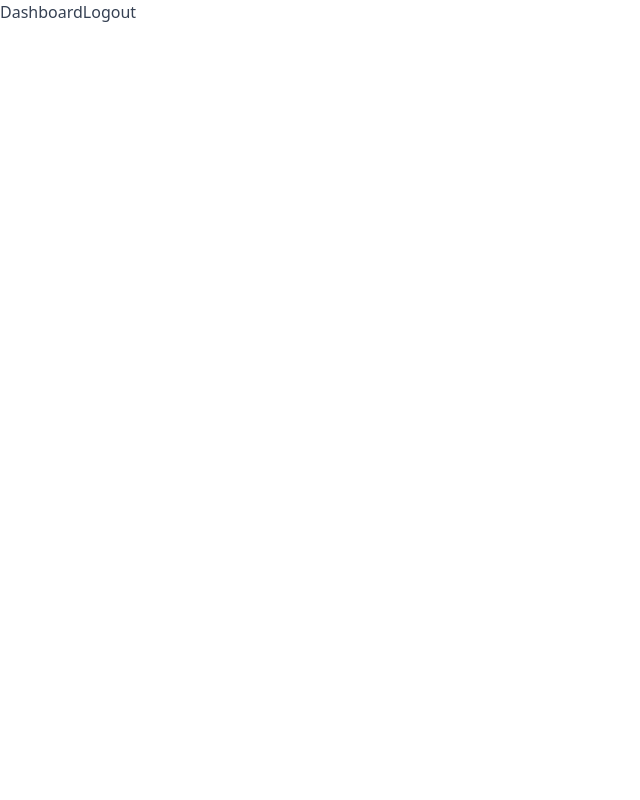
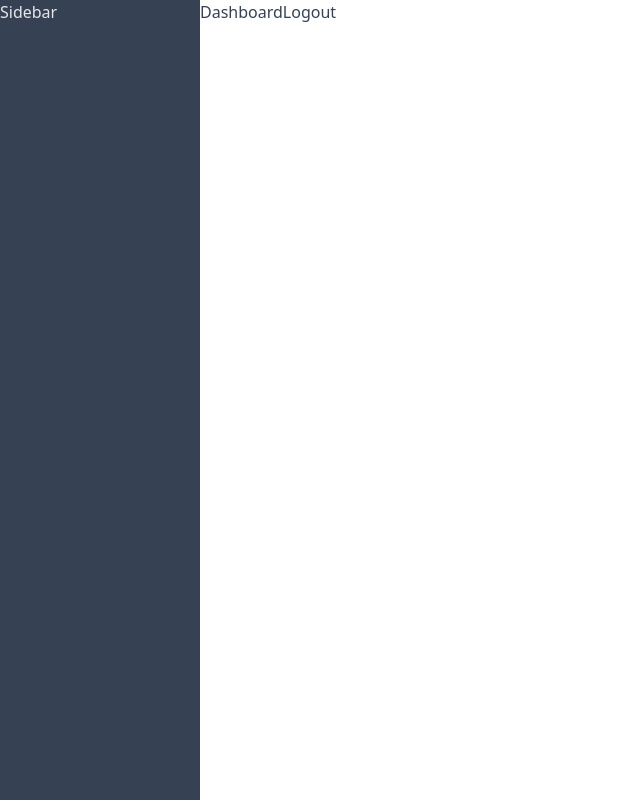
Before and after one commit to dakshinasd/pi-react, a React (Vite) app: page /dashboard in a window 1280 px wide. Shown: the whole page, without its empty margins (0-640 px from the left). Built offline with nearby package versions, Linux system fonts and the light colour scheme.

Commit message:
added <Sidebar />

```diff
--- /dev/null
+++ b/src/components/Sidebar/index.tsx
@@ -0,0 +1,9 @@
+function Sidebar() {
+  return (
+    <aside className="w-[200px] h-screen bg-gray-700 text-gray-200">
+      Sidebar
+    </aside>
+  );
+}
+
+export default Sidebar;
--- a/src/components/index.ts
+++ b/src/components/index.ts
@@ -2,5 +2,6 @@ import ProtectedRoute from "./ProtectedRoute";
 
 import Button from "./Button";
 import Loader from "./Loader";
+import Sidebar from "./Sidebar";
 
-export { ProtectedRoute, Button, Loader };
+export { ProtectedRoute, Button, Loader, Sidebar };
--- a/src/layouts/admin.tsx
+++ b/src/layouts/admin.tsx
@@ -1,9 +1,13 @@
 import { Outlet } from "react-router-dom";
+import { Sidebar } from "../components";
 
 function AdminLayout() {
   return (
-    <div className="admin min-h-screen">
-      <Outlet />
+    <div className="admin min-h-screen flex container mx-auto">
+      <Sidebar />
+      <main className="flex-1">
+        <Outlet />
+      </main>
     </div>
   );
 }
```
